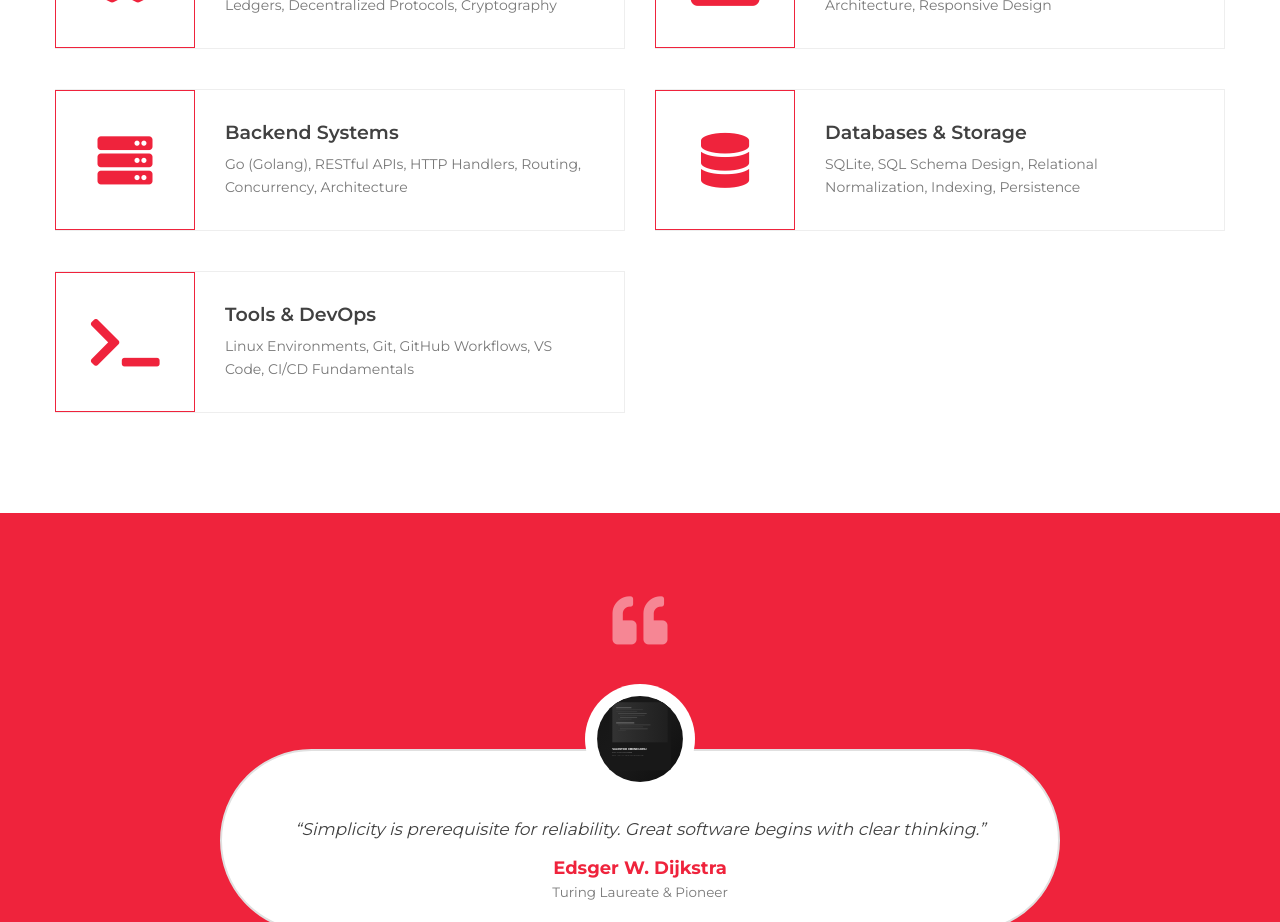
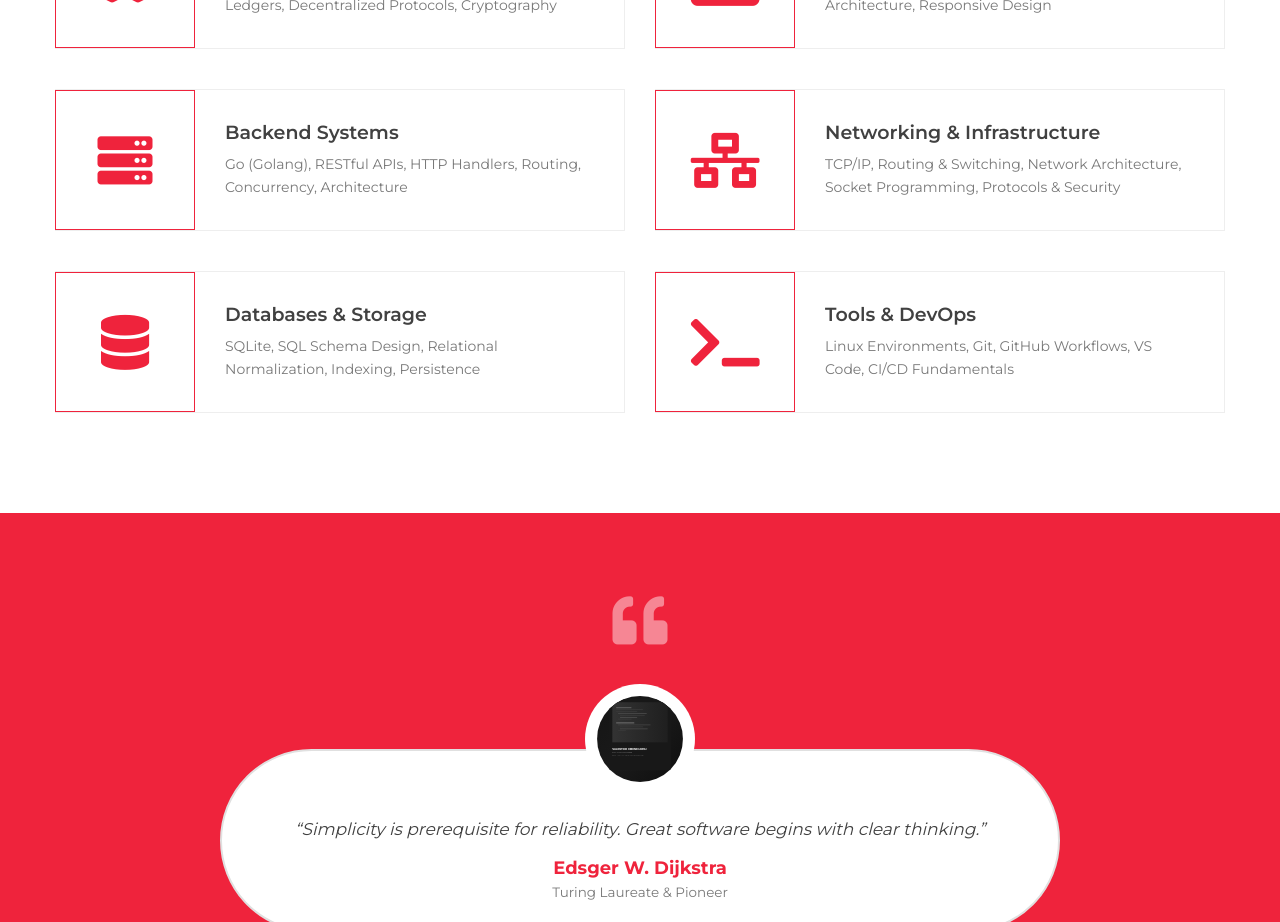
Before and after one commit to VALENTINE-it/MyPortfolio, a React (Vite) app in the folder frontend/: page / in a window 1280 px wide. Shown: the part 4180-5102 px from the top of the page. Built offline with nearby package versions, Linux system fonts and the light colour scheme; no server answers.

Commit message:
feat(skills): add Networking & Infrastructure technical skill category and icon

```diff
--- a/frontend/src/components/Skills.jsx
+++ b/frontend/src/components/Skills.jsx
@@ -8,6 +8,7 @@ const SKILL_ICONS = {
   backend: 'fas fa-server',
   databases: 'fas fa-database',
   tools: 'fas fa-tools',
+  networking: 'fas fa-network-wired',
   other: 'fas fa-brain',
 }
 
@@ -29,6 +30,12 @@ const FALLBACK_SKILLS = [
     icon: 'fas fa-server',
     description: 'Go (Golang), RESTful APIs, HTTP Handlers, Routing, Concurrency, Architecture',
     skills: ['Go', 'REST APIs', 'HTTP Handlers', 'Routing', 'Concurrency'],
+  },
+  {
+    category: 'Networking & Infrastructure',
+    icon: 'fas fa-network-wired',
+    description: 'TCP/IP, Routing & Switching, Network Architecture, Socket Programming, Protocols & Security',
+    skills: ['Networking', 'TCP/IP', 'Routing & Switching', 'Network Security', 'Protocols'],
   },
   {
     category: 'Databases & Storage',
@@ -58,6 +65,7 @@ function Skills() {
           if (lower.includes('block') || lower.includes('chain')) icon = SKILL_ICONS.blockchain
           else if (lower.includes('front')) icon = SKILL_ICONS.frontend
           else if (lower.includes('back')) icon = SKILL_ICONS.backend
+          else if (lower.includes('network')) icon = SKILL_ICONS.networking
           else if (lower.includes('data')) icon = SKILL_ICONS.databases
           else if (lower.includes('tool')) icon = SKILL_ICONS.tools
 
```
